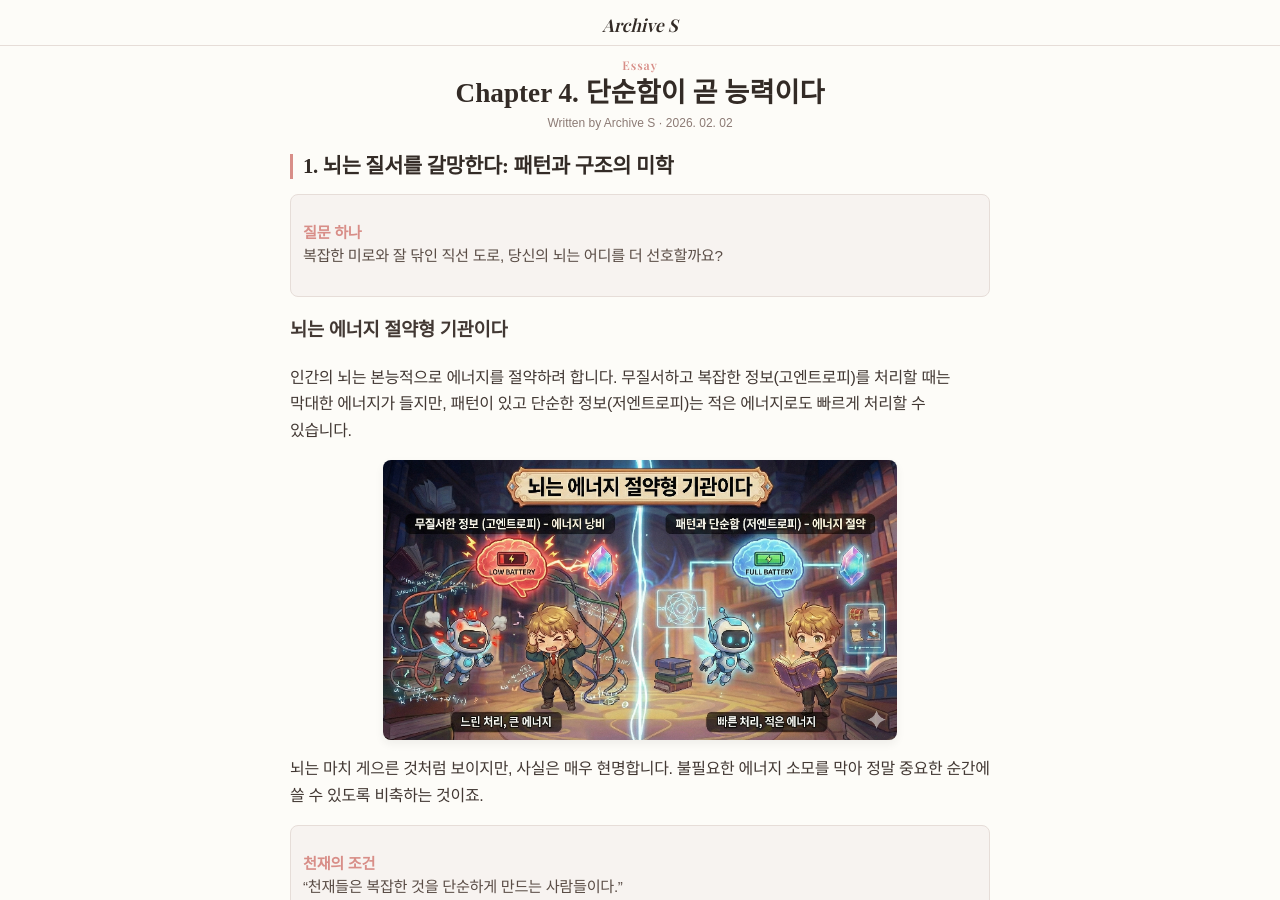
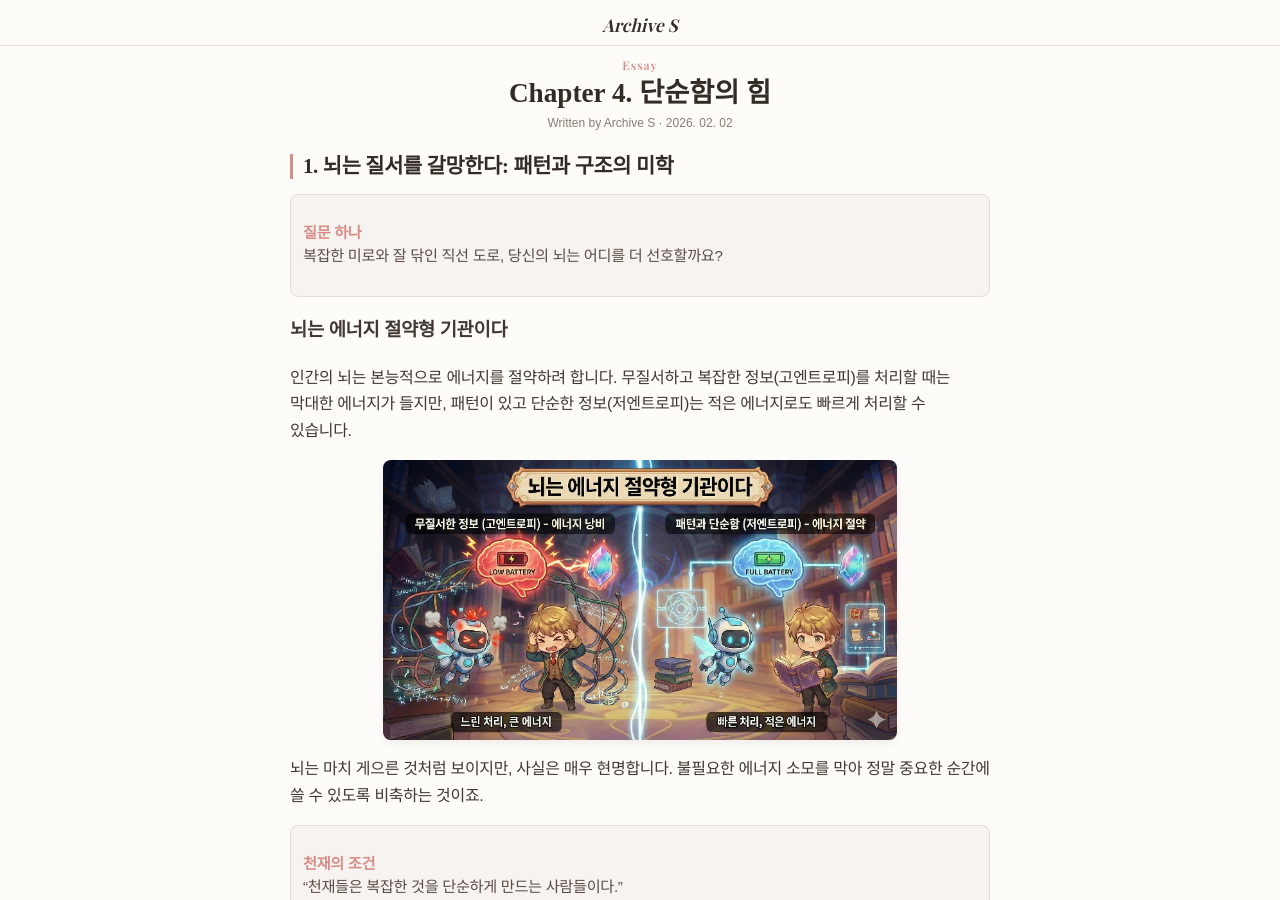
Before and after one commit to somath-edu/somath-edu.github.io, a Jekyll site: the page built from library/entropy-ch4.md, in a window 1280 px wide and 900 px high. Built offline with Jekyll 4.4.1, drawn with Linux system fonts in a browser that asks for light colours; some web fonts are replaced.

Commit message:
Update entropy-ch4.md

```diff
--- a/library/entropy-ch4.md
+++ b/library/entropy-ch4.md
@@ -1,6 +1,6 @@
 ---
 layout: book
-title: Chapter 4. 단순함이 곧 능력이다
+title: Chapter 4. 단순함의 힘
 permalink: /entropy-ch4.html
 date: 2026-02-02
 prev_link: /entropy-ch3.html
```
